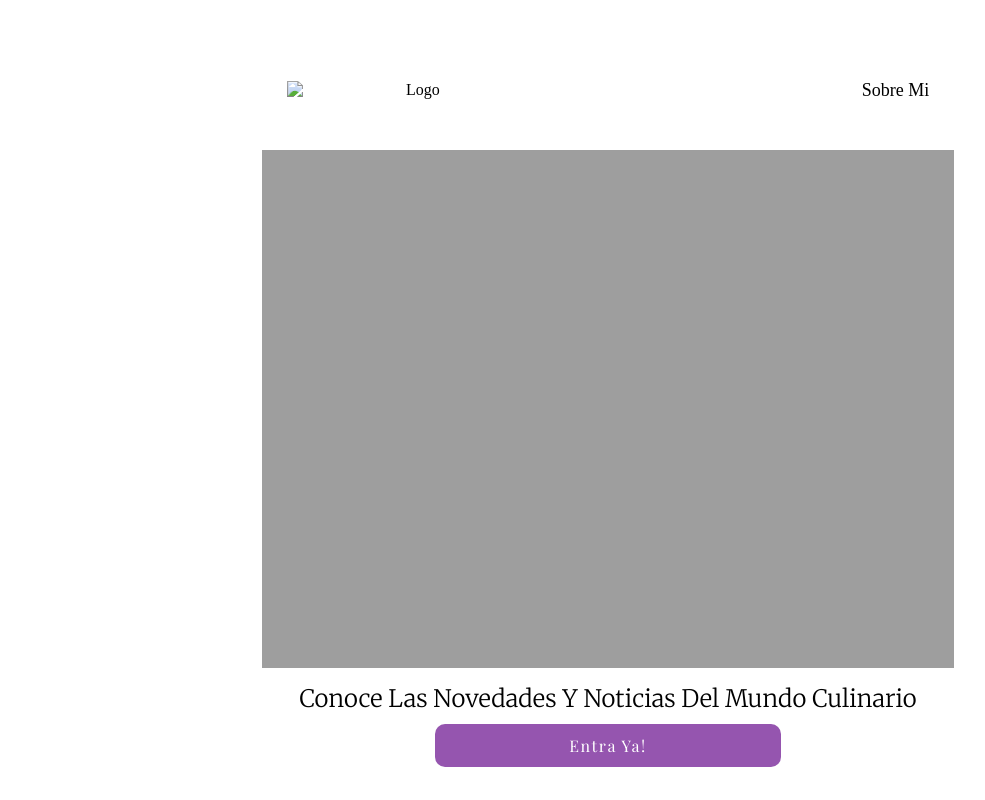
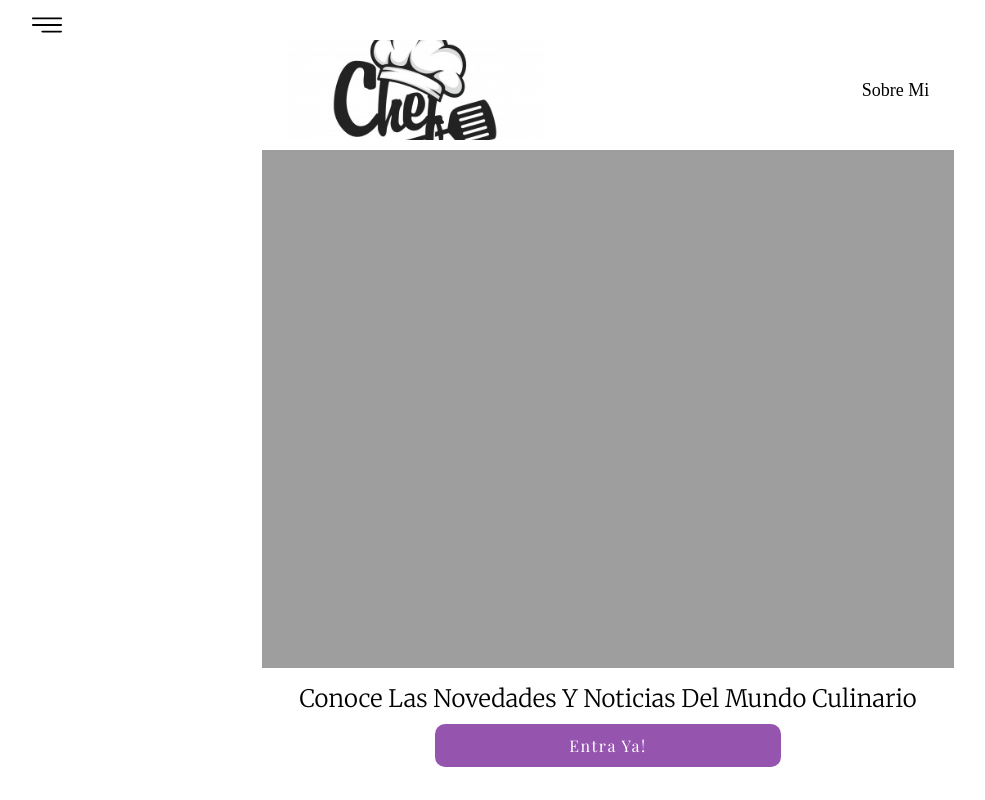
Before and after one commit to diegudeveloper/Proyecto13-Blog-Platzi, a plain HTML site: page index.html in a window 1280 px wide. Shown: the whole page, without its empty margins (32-1017 px from the left). Drawn offline with nearby package versions, Linux system fonts and the light colour scheme; the site is published under a folder, as on GitHub Pages, so addresses that start at the root find nothing.

Commit message:
configuracion de la ruta de imagenes

```diff
--- a/index.html
+++ b/index.html
@@ -13,11 +13,11 @@
         <div class="container-menu">
             <input type="checkbox" id="btn-menu">
             <label for="btn-menu" class="bottom">
-                <img src="/img/Boton-menu/botonmenu.svg" alt="">
+                <img src="img/Boton-menu/botonmenu.svg" alt="">
             </label>
             <nav class="menu">
                 <ul class="small-container">
-                    <li class="logo"><a href="/img/Logo/che-logo.jpg"></a></li>
+                    <li class="logo"><a href="img/Logo/che-logo.jpg"></a></li>
                     <li><a href="">Sobre Mi</a></li>
                     <li><a href="">Blogs Destacados</a></li>
                     <li><a href="">Contactame</a></li>
@@ -28,7 +28,7 @@
 
     <main>
         <picture class="container-logo">
-            <img src="/img/Logo/che-logo.jpg" alt="Logo" class="logo-movil">
+            <img src="img/Logo/che-logo.jpg" alt="Logo" class="logo-movil">
             <h2 class="text-sobremi-movil">Sobre Mi</h2>
         </picture>
         <section class="hero">
```
